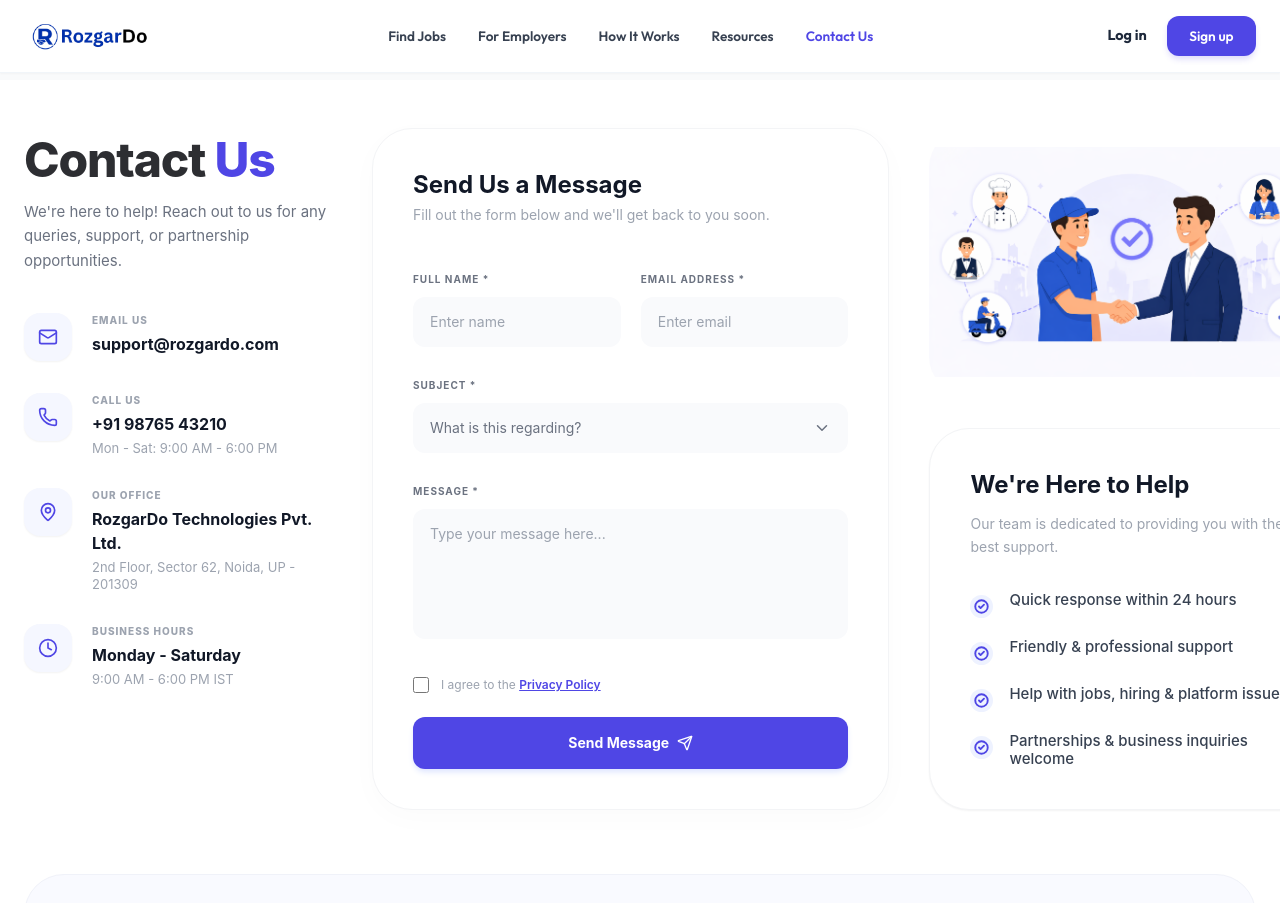
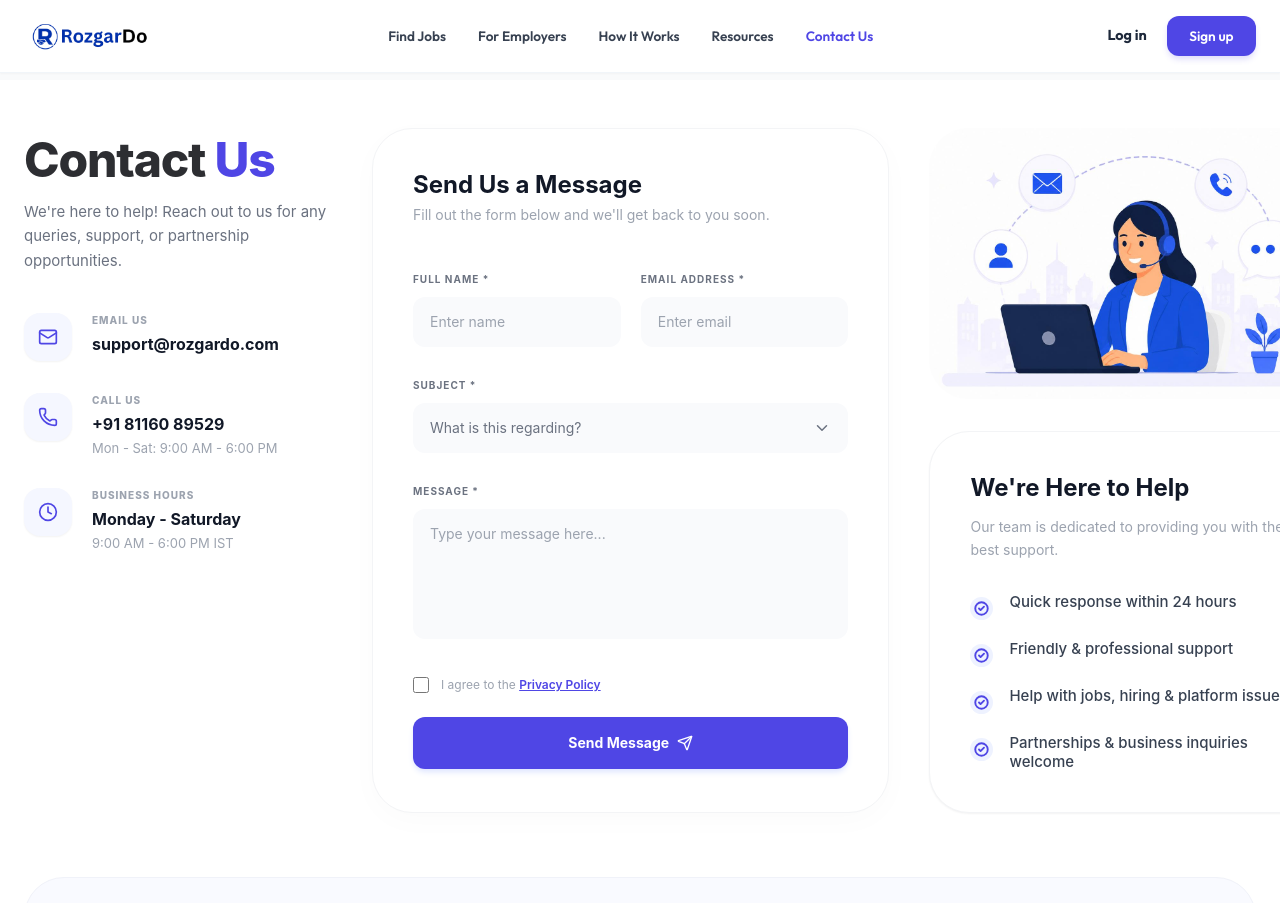
Before and after one commit to RozgarDo/rozgardo-frontend, a React (Vite) app: page /contact in a window 1280 px wide. Shown: the top 903 px of the page. Built offline with nearby package versions, Linux system fonts and the light colour scheme.

Commit message:
Updated the Contact.jsx file

```diff
--- a/src/pages/Contact.jsx
+++ b/src/pages/Contact.jsx
@@ -1,6 +1,6 @@
 import React, { useState } from 'react';
 import { Mail, Phone, MapPin, Clock, Send, CheckCircle2, ChevronDown, Users } from 'lucide-react';
-import laptopImg from '../assets/handshake.png';
+import laptopImg from '../assets/laptop.jpeg';
 
 const Contact = () => {
   const [formData, setFormData] = useState({
@@ -43,8 +43,8 @@
 
             <div className="grid grid-cols-1 sm:grid-cols-2 lg:grid-cols-1 gap-6 md:gap-8">
               <ContactInfoCard icon={<Mail size={20} />} title="Email Us" detail="support@rozgardo.com" />
-              <ContactInfoCard icon={<Phone size={20} />} title="Call Us" detail="+91 98765 43210" sub="Mon - Sat: 9:00 AM - 6:00 PM" />
-              <ContactInfoCard icon={<MapPin size={20} />} title="Our Office" detail="RozgarDo Technologies Pvt. Ltd." sub="2nd Floor, Sector 62, Noida, UP - 201309" />
+              <ContactInfoCard icon={<Phone size={20} />} title="Call Us" detail="+91 81160 89529" sub="Mon - Sat: 9:00 AM - 6:00 PM" />
+              {/* <ContactInfoCard icon={<MapPin size={20} />} title="Our Office" detail="RozgarDo Technologies Pvt. Ltd." sub="2nd Floor, Sector 62, Noida, UP - 201309" /> */}
               <ContactInfoCard icon={<Clock size={20} />} title="Business Hours" detail="Monday - Saturday" sub="9:00 AM - 6:00 PM IST" />
             </div>
           </div>
@@ -160,7 +160,7 @@
                 <Phone size={16} fill="currentColor" />
               </div>
               <span className="text-[#4f46e5] font-bold text-base whitespace-nowrap">
-                +91 98765 43210
+                +91 81160 89529
               </span>
             </div>
 
```
Also changed, not shown: src/assets/laptop.jpeg (added).
